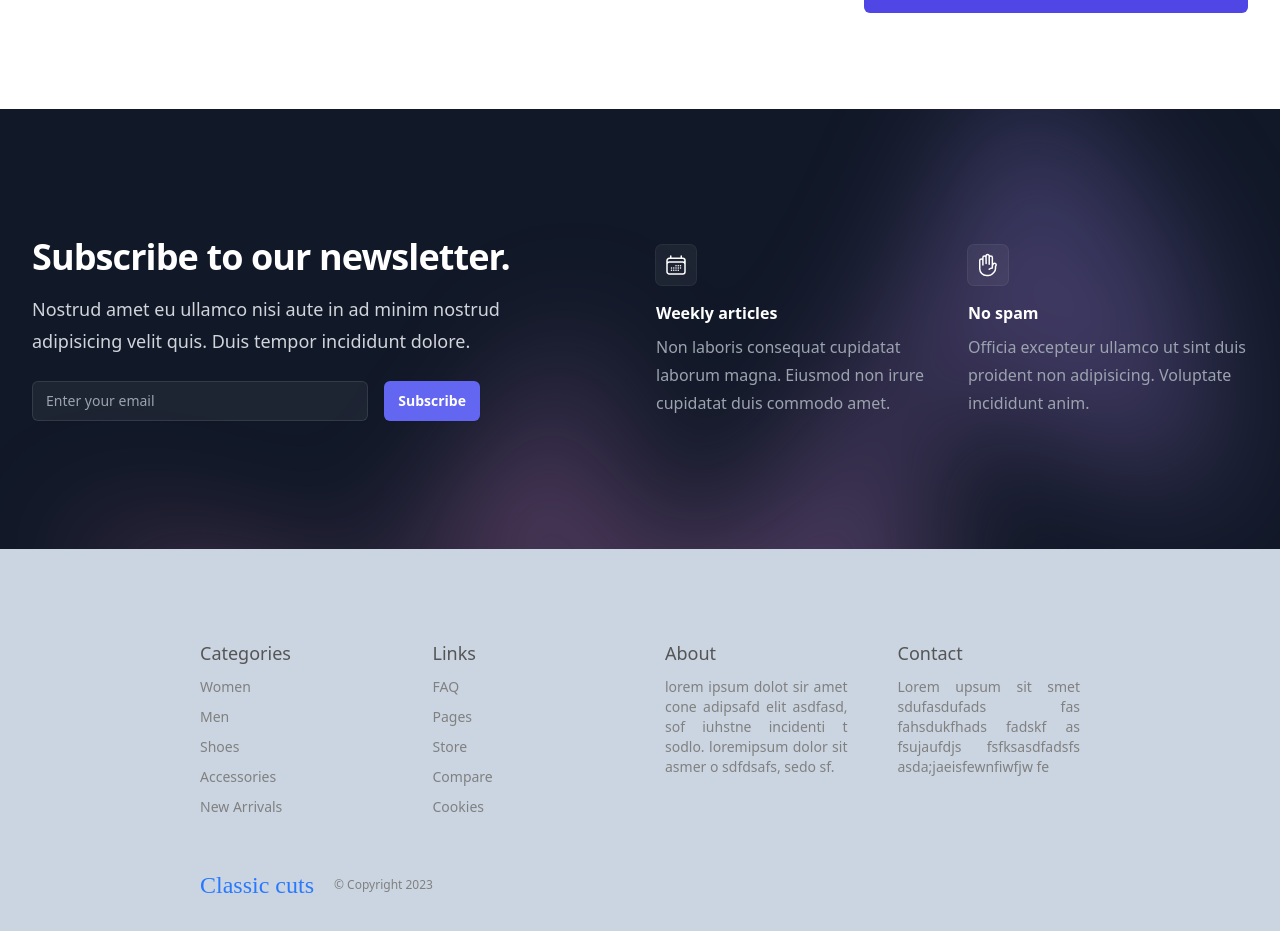
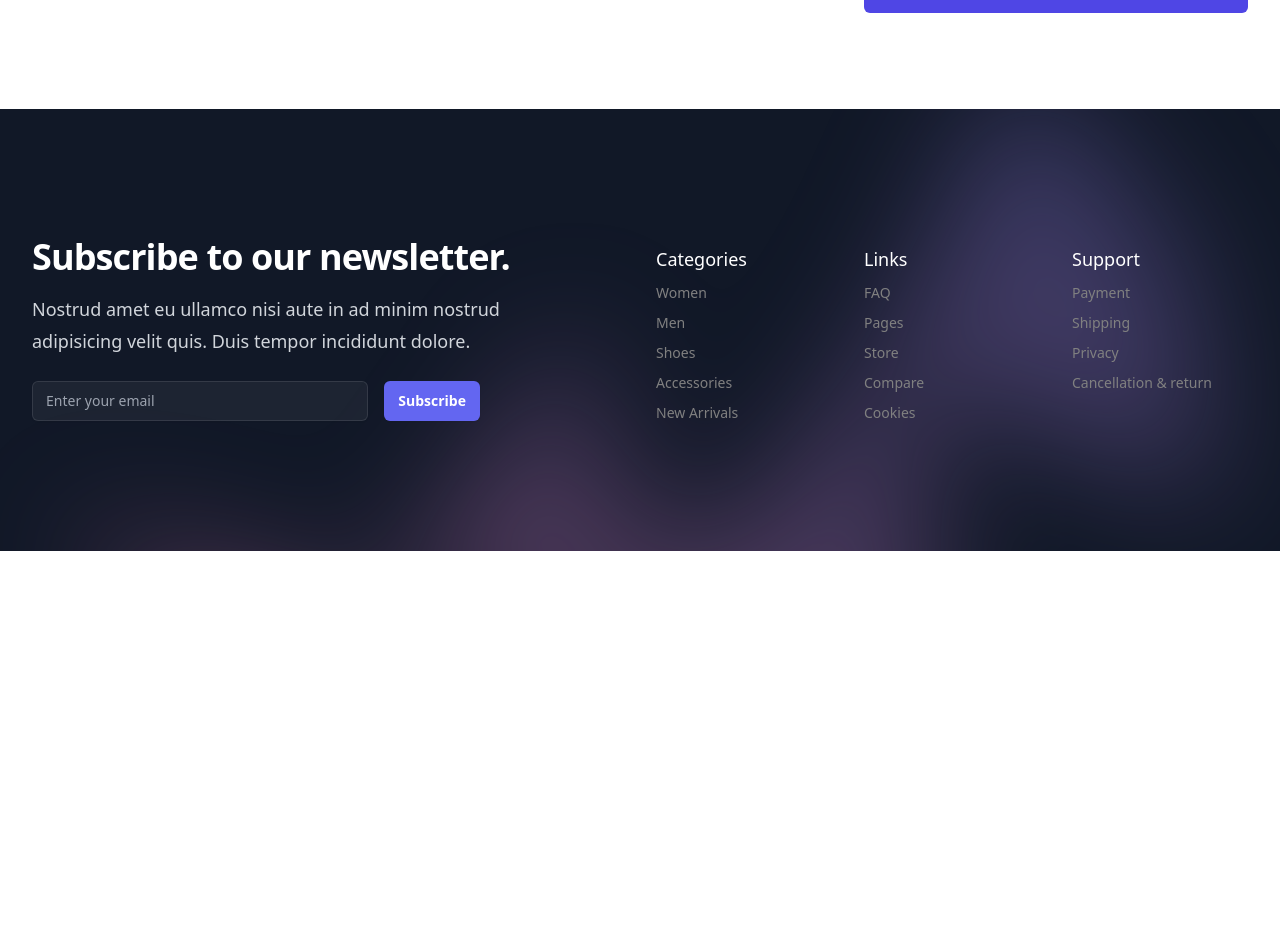
Before and after one commit to classic-cuts/classic-cuts-client, a React (Vite) app: page /product/1 in a window 1280 px wide. Shown: the part 1173-2104 px from the top of the page. After the commit the page ends 1724 px from the top, so only its background shows below. Built offline with nearby package versions, Linux system fonts and the light colour scheme.

Commit message:
add footer component

```diff
--- a/src/components/footer/Footer.jsx
+++ b/src/components/footer/Footer.jsx
@@ -1,14 +1,14 @@
 // eslint-disable-next-line no-unused-vars
 
-import React, { useState } from "react";
-import { CalendarDaysIcon, HandRaisedIcon } from "@heroicons/react/24/outline";
+import React from "react";
 const Footer = () => {
   return (
-    <div>
       <div className="relative isolate overflow-hidden bg-gray-900 py-16 sm:py-24 lg:py-32">
         <div className="mx-auto max-w-7xl px-6 lg:px-8">
           <div className="mx-auto grid max-w-2xl grid-cols-1 gap-x-8 gap-y-16 lg:max-w-none lg:grid-cols-2">
-            <div className="max-w-xl lg:max-w-lg">
+
+            {/* Subscribe to newsletter */}
+            <div className="max-w-xl lg:max-w-lg order-2 lg:order-1"> {/* Order changed for mobile */}
               <h2 className="text-3xl font-bold tracking-tight text-white sm:text-4xl">
                 Subscribe to our newsletter.
               </h2>
@@ -37,34 +37,33 @@ const Footer = () => {
                 </button>
               </div>
             </div>
-            <dl className="grid grid-cols-1 gap-x-8 gap-y-10 sm:grid-cols-2 lg:pt-2">
-              <div className="flex flex-col items-start">
-                <div className="rounded-md bg-white/5 p-2 ring-1 ring-white/10">
-                  <CalendarDaysIcon
-                    className="h-6 w-6 text-white"
-                    aria-hidden="true"
-                  />
-                </div>
-                <dt className="mt-4 font-semibold text-white">
-                  Weekly articles
-                </dt>
-                <dd className="mt-2 leading-7 text-gray-400">
-                  Non laboris consequat cupidatat laborum magna. Eiusmod non
-                  irure cupidatat duis commodo amet.
-                </dd>
+
+            {/* Categories, Links, Support */}
+            <dl className="grid grid-cols-2 gap-x-8 gap-y-10 sm:grid-cols-3 lg:pt-2 order-1 lg:order-2"> {/* Order changed for mobile */}
+              <div className="lg:flex-1 flex flex-col gap-2.5 lg:text-justify sm:text-sm">
+                <h1 className="lg:text-lg sm:text-sm md:text-md font-medium text-white">
+                  Categories
+                </h1>
+                <span className="text-[gray]">Women</span>
+                <span className="text-[gray]">Men</span>
+                <span className="text-[gray]">Shoes</span>
+                <span className="text-[gray]">Accessories</span>
+                <span className="text-[gray]">New Arrivals</span>
               </div>
-              <div className="flex flex-col items-start">
-                <div className="rounded-md bg-white/5 p-2 ring-1 ring-white/10">
-                  <HandRaisedIcon
-                    className="h-6 w-6 text-white"
-                    aria-hidden="true"
-                  />
-                </div>
-                <dt className="mt-4 font-semibold text-white">No spam</dt>
-                <dd className="mt-2 leading-7 text-gray-400">
-                  Officia excepteur ullamco ut sint duis proident non
-                  adipisicing. Voluptate incididunt anim.
-                </dd>
+              <div className="flex-1 flex flex-col gap-2.5 text-justify text-sm">
+                <h1 className="lg:text-lg sm:text-sm md:text-md font-medium text-white">Links</h1>
+                <span className="text-[gray]">FAQ</span>
+                <span className="text-[gray]">Pages</span>
+                <span className="text-[gray]">Store</span>
+                <span className="text-[gray]">Compare</span>
+                <span className="text-[gray]">Cookies</span>
+              </div>
+              <div className="flex-1 flex flex-col gap-2.5 text-justify text-sm">
+                <h1 className="lg:text-lg sm:text-sm md:text-md font-medium text-white">Support</h1>
+                <span className="text-[gray]">Payment</span>
+                <span className="text-[gray]">Shipping</span>
+                <span className="text-[gray]">Privacy</span>
+                <span className="text-[gray]">Cancellation & return</span>
               </div>
             </dl>
           </div>
@@ -82,60 +81,6 @@ const Footer = () => {
           />
         </div>
       </div>
-
-      <div className="w-full h-full pt-[20px] pb-8 bg-slate-300">
-        <div className="mt-[70px] lg:mx-[200px] h-200">
-          <div className="lg:flex lg:gap-[50px] sm:flex sm:gap-[10px]">
-            <div className="lg:flex-1 flex flex-col gap-2.5 lg:text-justify sm:text-sm">
-              <h1 className="lg:text-lg sm:text-sm md:text-md font-medium text-[#555]">
-                Categories
-              </h1>
-              <span className="text-[gray]">Women</span>
-              <span className="text-[gray]">Men</span>
-              <span className="text-[gray]">Shoes</span>
-              <span className="text-[gray]">Accessories</span>
-              <span className="text-[gray]">New Arrivals</span>
-            </div>
-            <div className="flex-1 flex flex-col gap-2.5 text-justify text-sm">
-              <h1 className="text-lg font-medium text-[#555]">Links</h1>
-              <span className="text-[gray]">FAQ</span>
-              <span className="text-[gray]">Pages</span>
-              <span className="text-[gray]">Store</span>
-              <span className="text-[gray]">Compare</span>
-              <span className="text-[gray]">Cookies</span>
-            </div>
-            <div className="flex-1 flex flex-col gap-2.5 text-justify text-sm">
-              <h1 className="text-lg font-medium text-[#555]">About</h1>
-              <span className="text-[gray]">
-                lorem ipsum dolot sir amet cone adipsafd elit asdfasd, sof
-                iuhstne incidenti t sodlo. loremipsum dolor sit asmer o
-                sdfdsafs, sedo sf.
-              </span>
-            </div>
-            <div className="flex-1 flex flex-col gap-2.5 text-justify text-sm">
-              <h1 className="text-lg font-medium text-[#555]">Contact</h1>
-              <span className="text-[gray]">
-                Lorem upsum sit smet sdufasdufads fas fahsdukfhads fadskf as
-                fsujaufdjs fsfksasdfadsfs asda;jaeisfewnfiwfjw fe
-              </span>
-            </div>
-          </div>
-          <div className="flex items-center justify-between mt-[50px]">
-            <div className="flex items-center">
-              <span className="text-[#2879fe] font-[bold] text-[24px]">
-                Classic cuts
-              </span>
-              {/* <div id="copyrightYear" style="background-color:rgb(112, 109, 109)">
-                <span className='copyright'>document.getElementById('copyrightYear').innerHTML = copyrightFooter</span> */}
-              <span className="text-xs text-[gray] ml-5">© Copyright 2023</span>
-            </div>
-          </div>
-          {/* <div className="h-[50px]">
-        <img src="../logo.png" alt="" />
-      </div> */}
-        </div>
-      </div>
-    </div>
   );
 };
 
```
